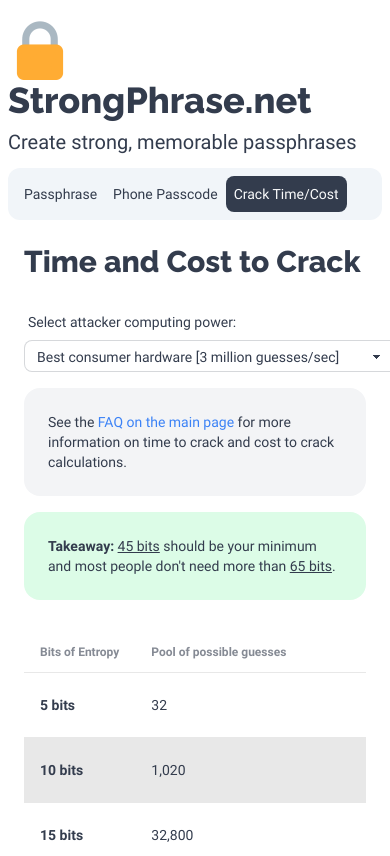
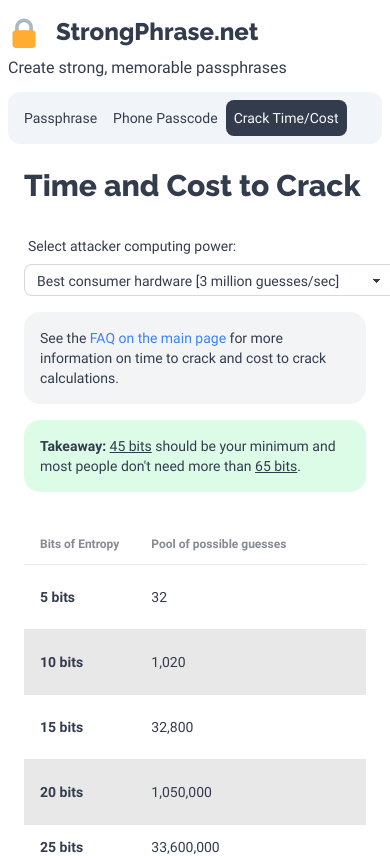
Before and after one commit to blanchardjeremy/strongphrase.net, a React (Create React App) app: page /#/table in a window 390 px wide. Shown: the top 856 px of the page. Built offline with nearby package versions, Linux system fonts and the light colour scheme.

Commit message:
Cleanup moblile margins for password scheme box

```diff
--- a/src/App.css
+++ b/src/App.css
@@ -16,17 +16,6 @@
 
 .menu-horizontal li a {
   @apply md:px-4 px-2 md:py-2 py-2;
-}
-
-.App-header {
-  background-color: #282c34;
-  min-height: 100vh;
-  display: flex;
-  flex-direction: column;
-  align-items: center;
-  justify-content: center;
-  font-size: calc(10px + 2vmin);
-  color: white;
 }
 
 .page-title {
@@ -49,6 +38,9 @@
   @apply mt-2 mb-4 last:mb-0;
 }
 
+.card-body {
+  @apply md:p-8 p-4;
+}
 
 .markdown-content a, .markdown-content a:visited, .markdown-content a:active, .markdown-content a:hover {
   @apply link text-blue-500 hover:underline no-underline;
--- a/src/App.js
+++ b/src/App.js
@@ -30,9 +30,9 @@
 
           <header className="mb-2">
             <div className="title flex-col flex-initial w-1/">
-              <img className="float-start max-w-16 mr-4" alt="Lock icon" src={logo} />
-              <h1 className="text-4xl font-header mb-2">StrongPhrase.net</h1>
-              <p className="text-xl">Create strong, memorable passphrases</p>
+              <img className="float-start max-w-8 md:max-w-16 mr-4" alt="Lock icon" src={logo} />
+              <h1 className="text-2xl md:text-4xl font-header mb-2">StrongPhrase.net</h1>
+              <p className="text-md md:text-xl">Create strong, memorable passphrases</p>
             </div>
 
             <div className="navbar bg-slate-100 rounded-xl mt-3 p-1">
```
